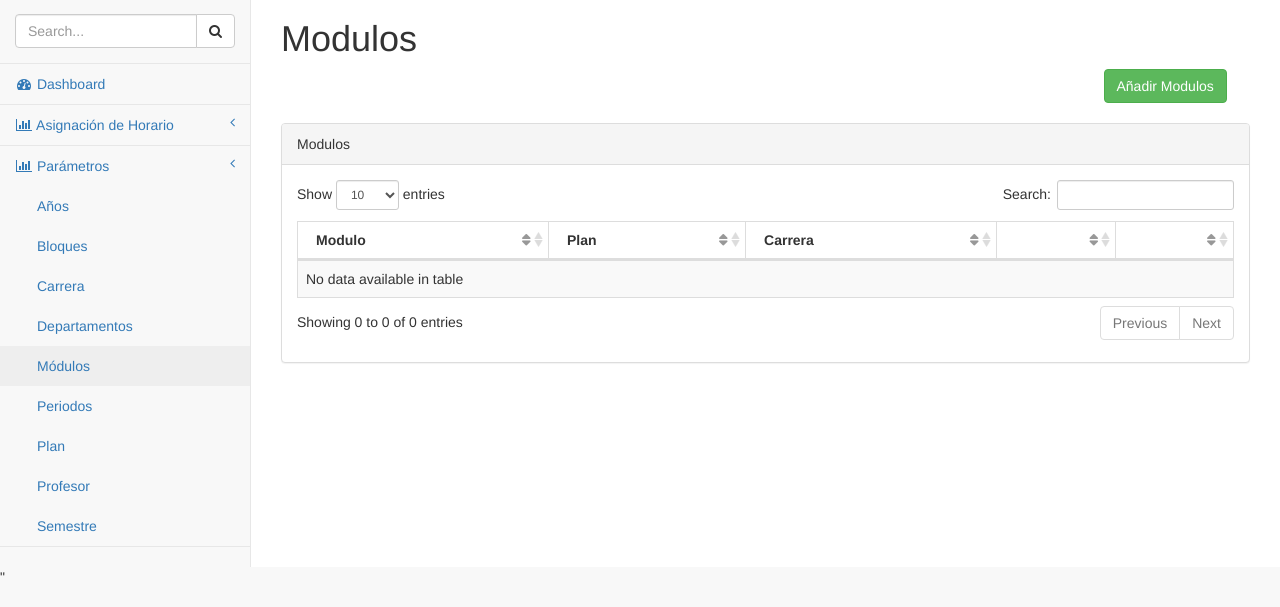
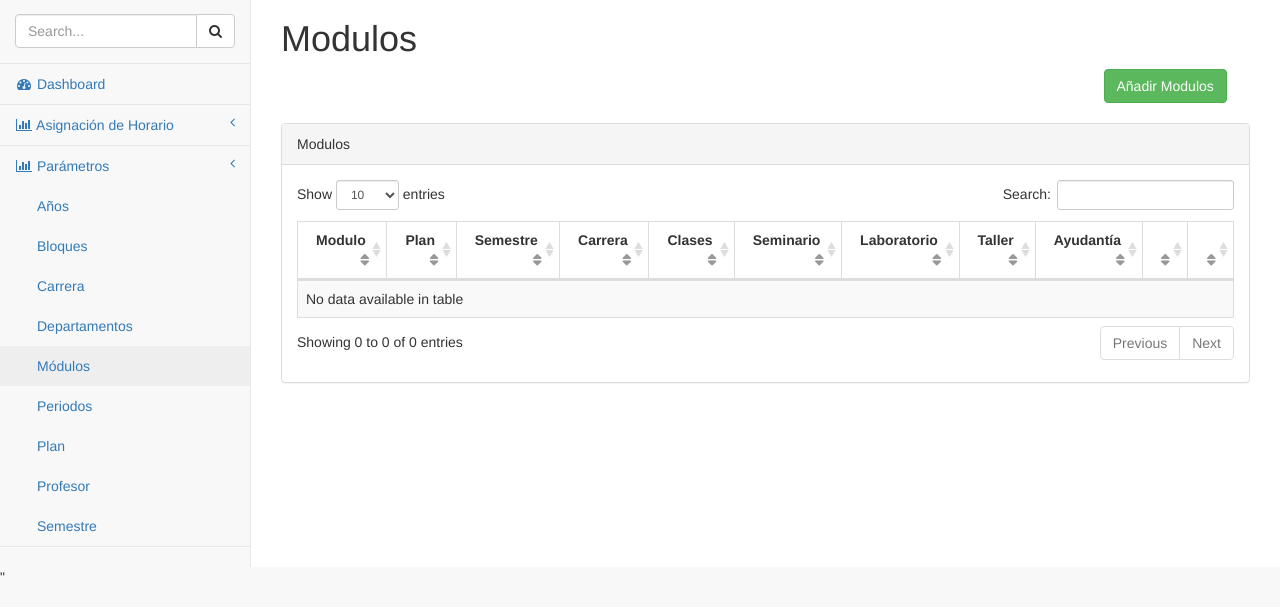
Before and after one commit to hbkfabio/asignacion_horario, a Django app: page /modulo/ in a window 1280 px wide. Shown: the part 52-659 px from the top of the page. Run offline with Django 3.2, Linux system fonts and the light colour scheme; data that the repository does not hold is empty; some libraries are stand-ins or nearby versions.

Commit message:
Se agrega atributos de horas para Mpoódulos, además de la asociación a un semestre

```diff
--- a/parametros/models.py
+++ b/parametros/models.py
@@ -14,7 +14,7 @@ class Plan(models.Model):
     carrera = models.ForeignKey(Carrera, null=True)
 
     def __str__(self):
-        return "%s de %s" %(self.nombre, self.carrera.nombre)
+        return "%s" %(self.nombre)
 
 
 class Semestre(models.Model):
@@ -25,13 +25,14 @@ class Semestre(models.Model):
 
 class Modulo(models.Model):
     nombre = models.CharField(u'Modulo', max_length=100)
+    semestre = models.ForeignKey(Semestre, default=0)
     plan = models.ForeignKey(Plan)
     creditos = models.IntegerField(u'Créditos', default=0)
     horas_clase = models.IntegerField(u'Horas de clase', default=0)
     horas_seminario = models.IntegerField(u'Horas de seminario',default=0)
     horas_laboratorio = models.IntegerField(u'horas de laboratorio', default=0)
     horas_taller = models.IntegerField(u'Horas de Taller', default=0)
-
+    horas_ayudantia = models.IntegerField(u'Horas de Ayudantía', default=0)
     def __str__ (self):
         return ("%s del %s")%(self.nombre, self.plan.nombre)
 
--- a/parametros/views.py
+++ b/parametros/views.py
@@ -174,8 +174,8 @@ class ModuloCreateView(ViewCreateView):
 
 
 class ModuloUpdateView(ViewUpdateView):
-    model = Departamento
-    form_class = DepartamentoForm
+    model = Modulo
+    form_class = ModuloForm
     template_name = "parametros/form.html"
     success_message = "El Modulo %(name)s ha sido actualizado"
     success_url = "/modulo/"
--- a/templates/parametros/modulo.html
+++ b/templates/parametros/modulo.html
@@ -26,7 +26,13 @@
 						<tr>
 		      				<th>Modulo</th>
 		      				<th>Plan</th>
+						    <th>Semestre</th>
 						    <th>Carrera</th>
+						    <th>Clases</th>
+						    <th>Seminario</th>
+						    <th>Laboratorio</th>
+						    <th>Taller</th>
+						    <th>Ayudantía</th>
 							<th></th>
 							<th></th>
         				</tr>
@@ -36,7 +42,13 @@
 						<tr>
 							<td>{{ obj.nombre }}</td>
 						    <td>{{ obj.plan }}</td>
+						    <td>{{ obj.semestre.nombre }}</td>
 							<td>{{ obj.plan.carrera }}</td>
+						    <td>{{ obj.horas_clase }}</td>
+						    <td>{{ obj.horas_seminario }}</td>
+						    <td>{{ obj.horas_laboratorio }}</td>
+						    <td>{{ obj.horas_taller }}</td>
+						    <td>{{ obj.horas_ayudantia }}</td>
 							<td><p data-placement="top" data-toggle="tooltip" title="Edit"><button class="btn btn-primary btn-xs edit" data-title="Edit" data-toggle="modal" data-target="#edit" value="{{ obj.id }}" ><span class="glyphicon glyphicon-pencil"></span></button></p></td>
 							<td><p data-placement="top" data-toggle="tooltip" title="Delete"><button class="btn btn-danger btn-xs delete" data-title="Delete" data-toggle="modal" data-target="#delete" value="{{ obj.id }}"><span class="glyphicon glyphicon-trash"></span></button></p></td>
 						</tr>
```
Also changed, not shown: parametros/forms.py (+12 -1 lines), templates/parametros/form.html (+8 -5 lines), horario/migrations/0001_initial.py, horario/migrations/0002_auto_20161221_1754.py (deleted), parametros/migrations/0001_initial.py.
